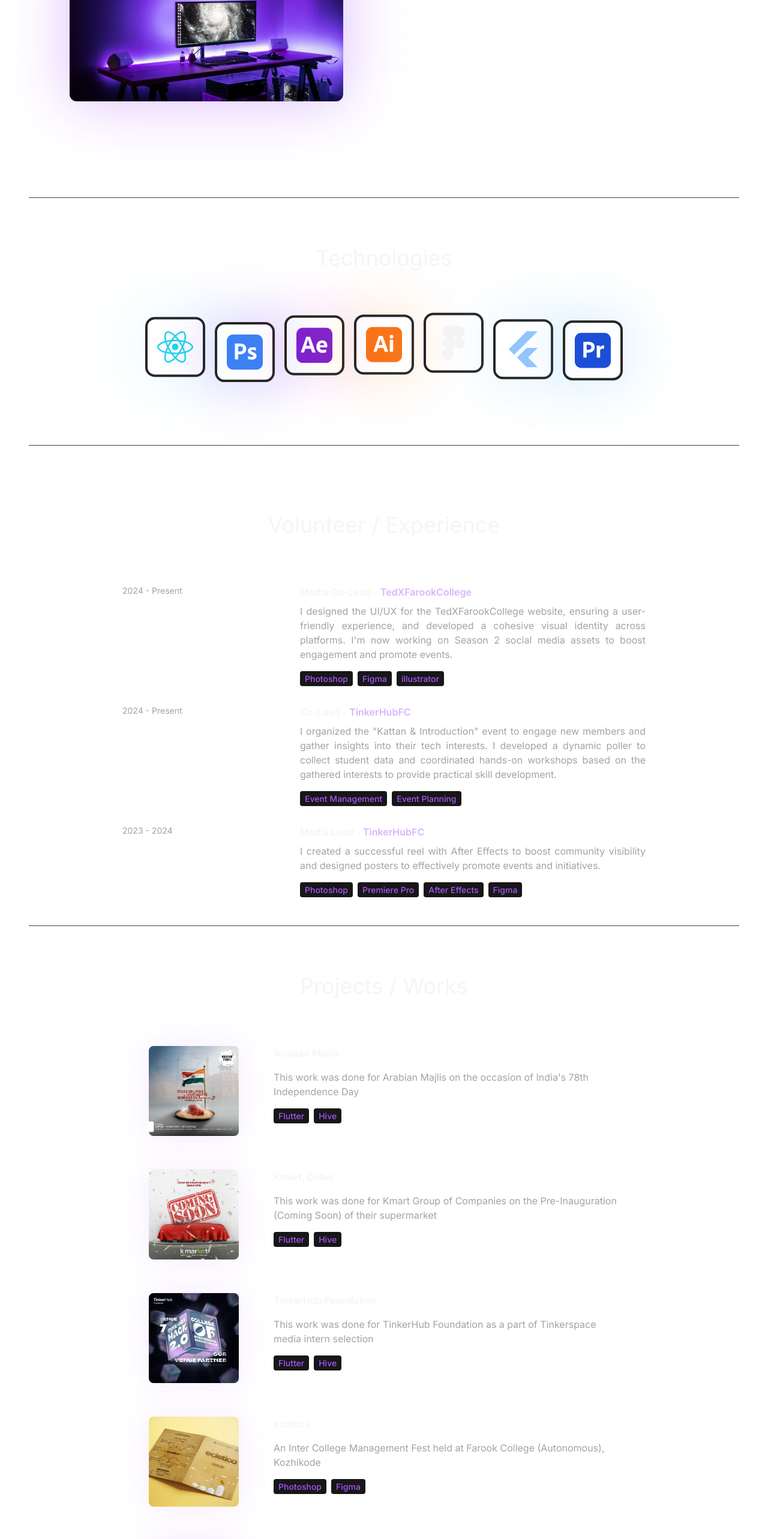
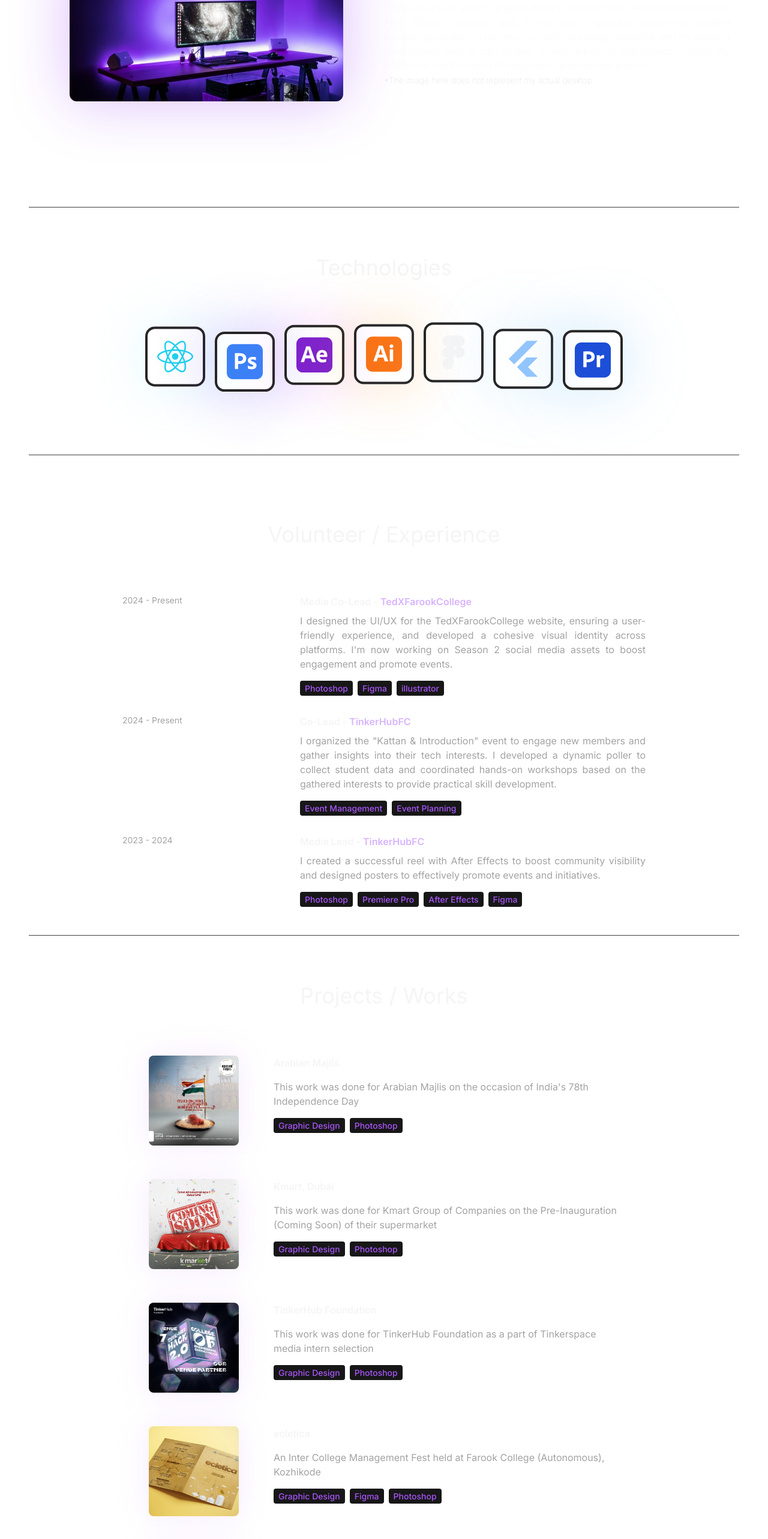
Before and after one commit to irfanabdulhameed/IrfanAbdulHameed, a React (Vite) app: page / in a window 1280 px wide. Shown: the part 1120-3686 px from the top of the page at 60% size. Built offline with nearby package versions, Linux system fonts and the light colour scheme.

Commit message:
Corrected project area

```diff
--- a/src/components/About.jsx
+++ b/src/components/About.jsx
@@ -52,6 +52,10 @@ const About = () => {
               with my growing development skills to craft unique, visually
               appealing web projects. Explore my portfolio to see this blend of
               design and development in action.
+              <br />
+              <span className="text-neutral-300 lg:text-sm text-xs">
+                *The image here does not represent my actual desktop.
+              </span>
             </p>
           </motion.div>
         </div>
--- a/src/components/Project.jsx
+++ b/src/components/Project.jsx
@@ -15,21 +15,21 @@ const pro = [
     image: am1,
     description:
       "This work was done for Arabian Majlis on the occasion of India's 78th Independence Day",
-    technologies: ["Flutter", "Hive"],
+    technologies: ["Graphic Design", "Photoshop"],
   },
   {
     title: "Kmart, Dubai",
     image: km1,
     description:
       "This work was done for Kmart Group of Companies on the Pre-Inauguration (Coming Soon) of their supermarket",
-    technologies: ["Flutter", "Hive"],
+    technologies: ["Graphic Design", "Photoshop"],
   },
   {
     title: "TinkerHub Foundation",
     image: th1,
     description:
       "This work was done for TinkerHub Foundation as a part of Tinkerspace media intern selection",
-    technologies: ["Flutter", "Hive"],
+    technologies: ["Graphic Design", "Photoshop"],
   },
   // {
   //   title: "To-Do List Application",
@@ -50,14 +50,14 @@ const pro = [
     image: projectPic3,
     description:
       "An Inter College Management Fest held at Farook College (Autonomous), Kozhikode",
-    technologies: ["Photoshop", "Figma"],
+    technologies: ["Graphic Design", "Figma", "Photoshop"],
   },
   {
     title: "Palliative, FC",
     image: fc1,
     description:
       "1-Day to go Poster for the event named 'Sparsham' by Palliative Initiative, Farook College ",
-    technologies: ["Photoshop", "Figma"],
+    technologies: ["Graphic Design", "Photoshop"],
   },
   // {
   //   title: "Blogging Platform",
```
Also changed, not shown: 1 other file (tests, documents, lock files or other folders).
